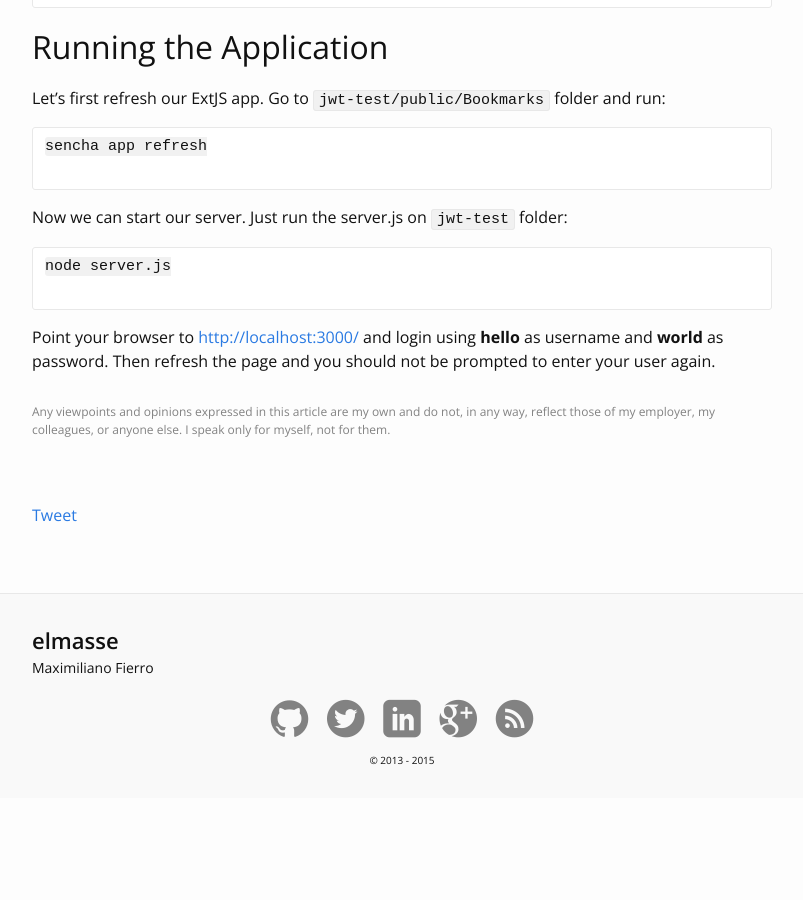
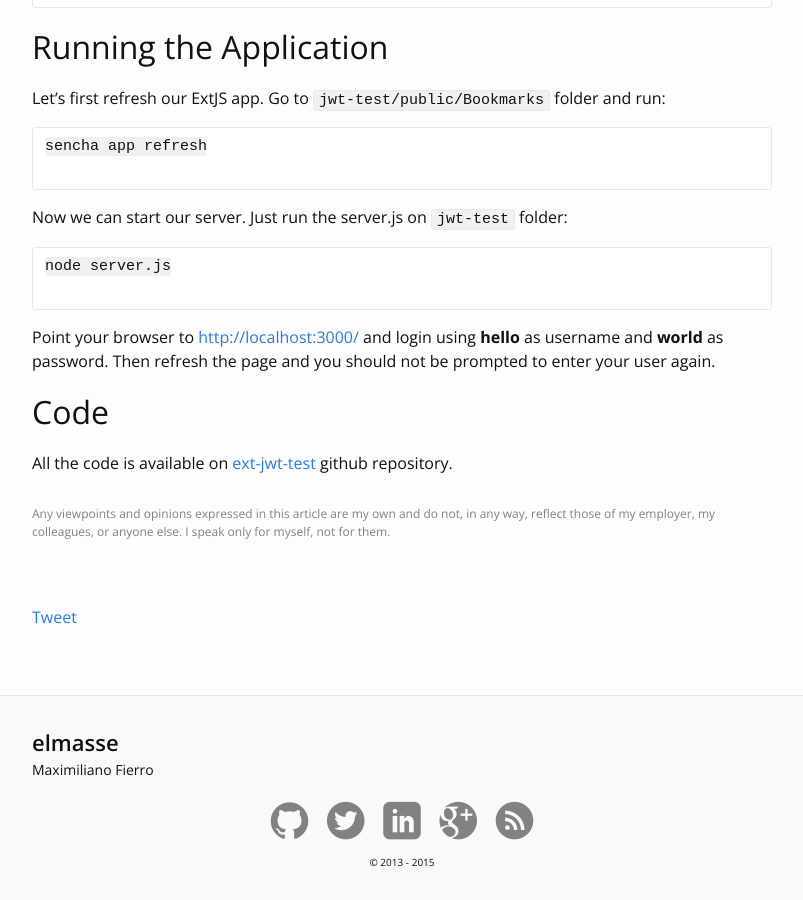
Before and after one commit to elmasse/elmasse.io, a Jekyll site: the page built from _posts/2015-02-19-using-jwt-with-extjs.md, in a window 1280 px wide and 900 px high, scrolled down 8718 px. Shown: the whole window, without its empty margins (238-1041 px from the left). Built offline with Jekyll 4.4.1, drawn with Linux system fonts in a browser that asks for light colours; Markdown is read by kramdown in place of the engine named in the settings; comment, search, counter and statistics services are not loaded; before the commit the page ends 9516 px from its top, so only the background shows below that.

Commit message:
updated github repository example

````diff
--- a/_posts/2015-02-19-using-jwt-with-extjs.md
+++ b/_posts/2015-02-19-using-jwt-with-extjs.md
@@ -392,3 +392,6 @@ node server.js
 ```
 
 Point your browser to [http://localhost:3000/](http://localhost:3000/) and login using **hello** as username and **world** as password. Then refresh the page and you should not be prompted to enter your user again.
+
+## Code
+All the code is available on [ext-jwt-test](https://github.com/elmasse/ext-jwt-test) github repository.
````
